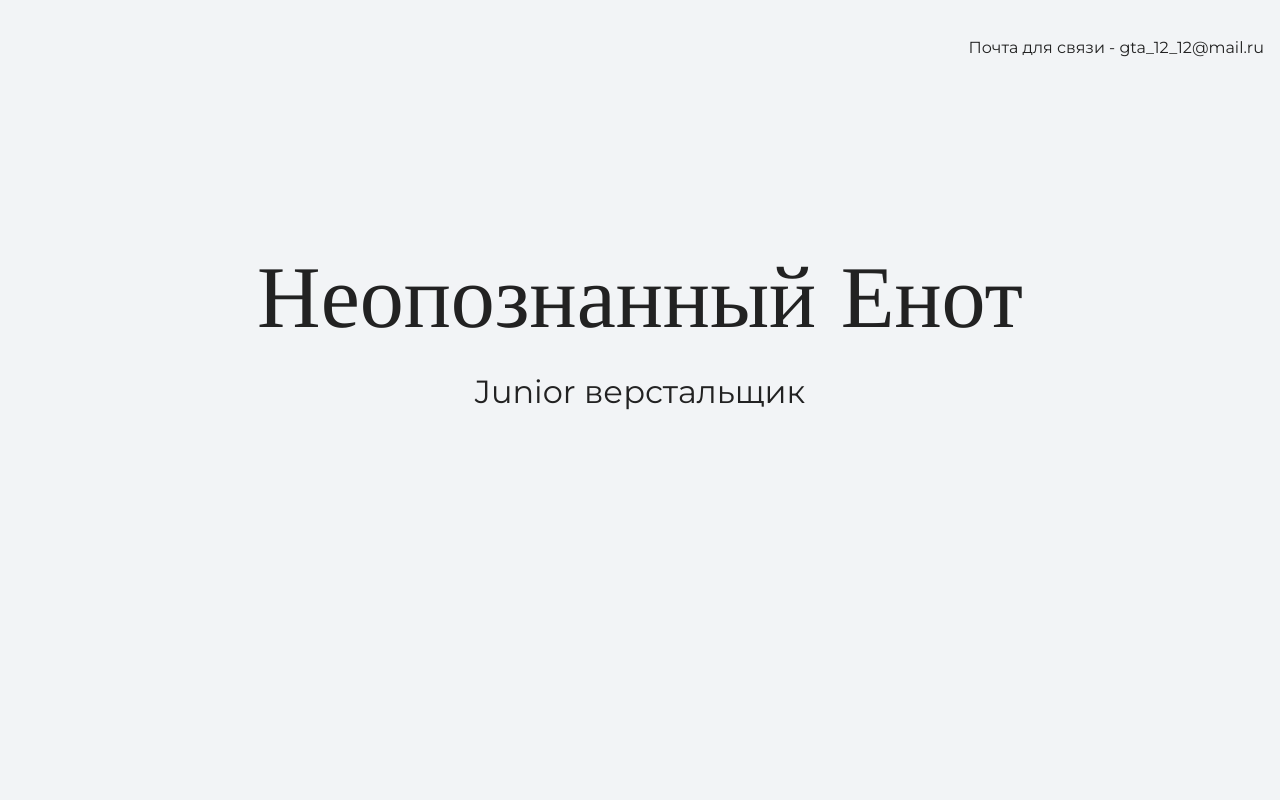
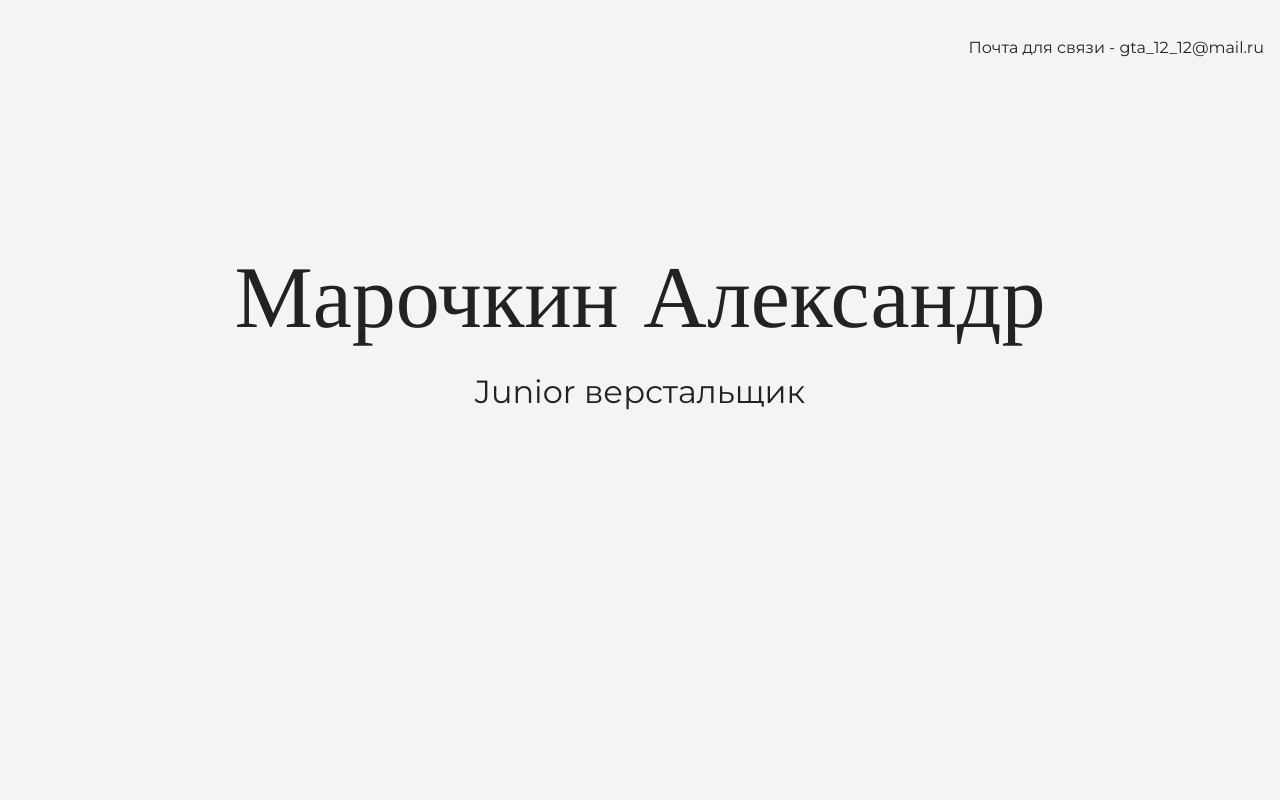
Before and after one commit to Bercut10/Portfolio, a plain HTML site: page index.html in a window 1280 px wide. Shown: the top 800 px of the page. Drawn offline with nearby package versions, Linux system fonts and the light colour scheme.

Commit message:
Изменил название шапки сайта, или не шапки

```diff
--- a/index.html
+++ b/index.html
@@ -16,7 +16,7 @@
 
     <section class="hero-image">
       <div class="container">
-       <h1 class="heading">Неопознанный Енот</h1>
+       <h1 class="heading">Марочкин Александр</h1>
       <p>Junior верстальщик</p>
        </div>
     </section>
```
